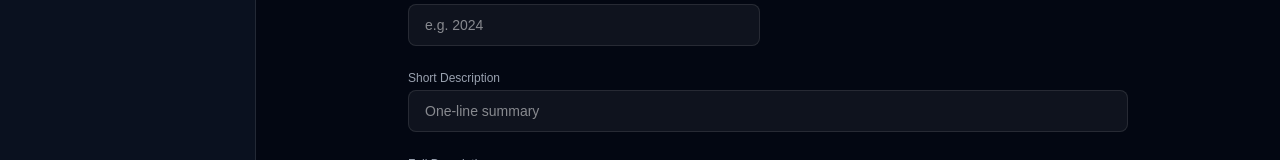
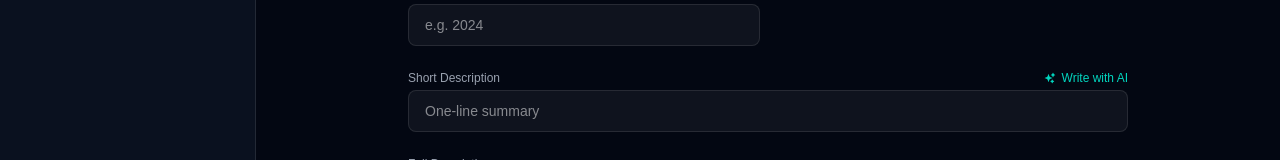
Before and after one commit to muyedrahman/frontend-techhub-gadgets, a React (Vite) app: page /admin/products/add in a window 1280 px wide. Shown: the part 423-583 px from the top of the page. Built offline with nearby package versions, Linux system fonts and the light colour scheme; no server answers; sample sign-in values are in the browser's storage.

Commit message:
add ai generate button

```diff
--- a/src/pages/admin/AddProduct/AddProduct.jsx
+++ b/src/pages/admin/AddProduct/AddProduct.jsx
@@ -7,6 +7,8 @@ import { BRANDS } from "../../../constants/brandConstants";
 import BtnPrimary from "../../../components/Button/BtnPrimary";
 import BtnSecondary from "../../../components/Button/BtnSecondary";
 import { useToast } from "../../../context/ToastContext";
+import AIGenerateButton from "../../../components/AIGenerateButton/AIGenerateButton";
+
 
 const TYPES = ["mobile", "laptop", "tablet", "watch", "mac-mini"];
 
@@ -283,11 +285,29 @@ const AddProduct = () => {
           </div>
         </div>
 
+
+
         {/* Descriptions */}
         <div>
-          <label className="block text-xs text-gray-400 mb-1">
-            Short Description
-          </label>
+          <div className="flex items-center justify-between mb-1">
+            <label className="block text-xs text-gray-400">
+              Short Description
+            </label>
+            <AIGenerateButton
+              endpoint="/ai/generate-description"
+              payload={{
+                name,
+                brand,
+                type,
+                features: specs.map((s) => `${s.key}: ${s.value}`).join(", "),
+              }}
+              onResult={(data) => {
+                setShortDescription(data.shortDescription);
+                setFullDescription(data.fullDescription);
+              }}
+              label="Write with AI"
+            />
+          </div>
           <input
             type="text"
             value={shortDescription}
```
Also changed, not shown: src/components/AIGenerateButton/AIGenerateButton.jsx (renamed from src/components/AIGenerateButton/IGenerateButton.jsx).
